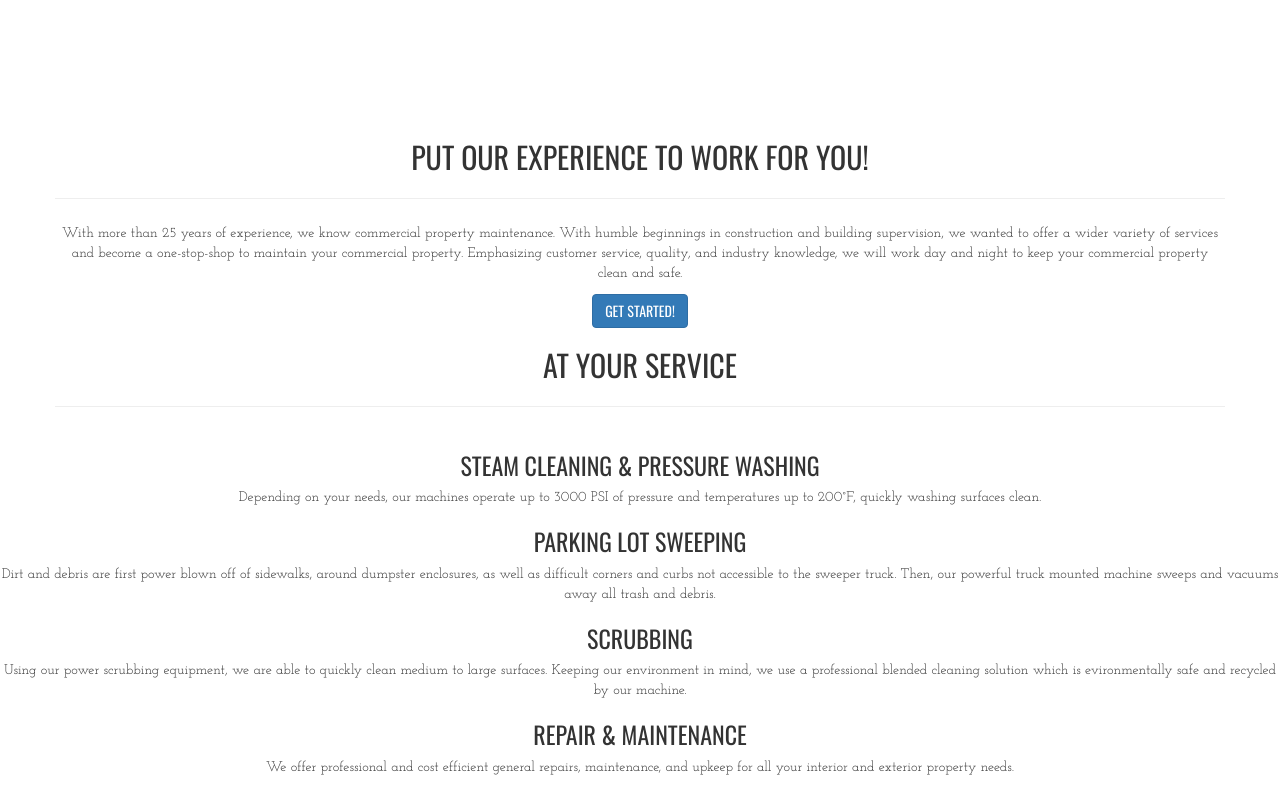
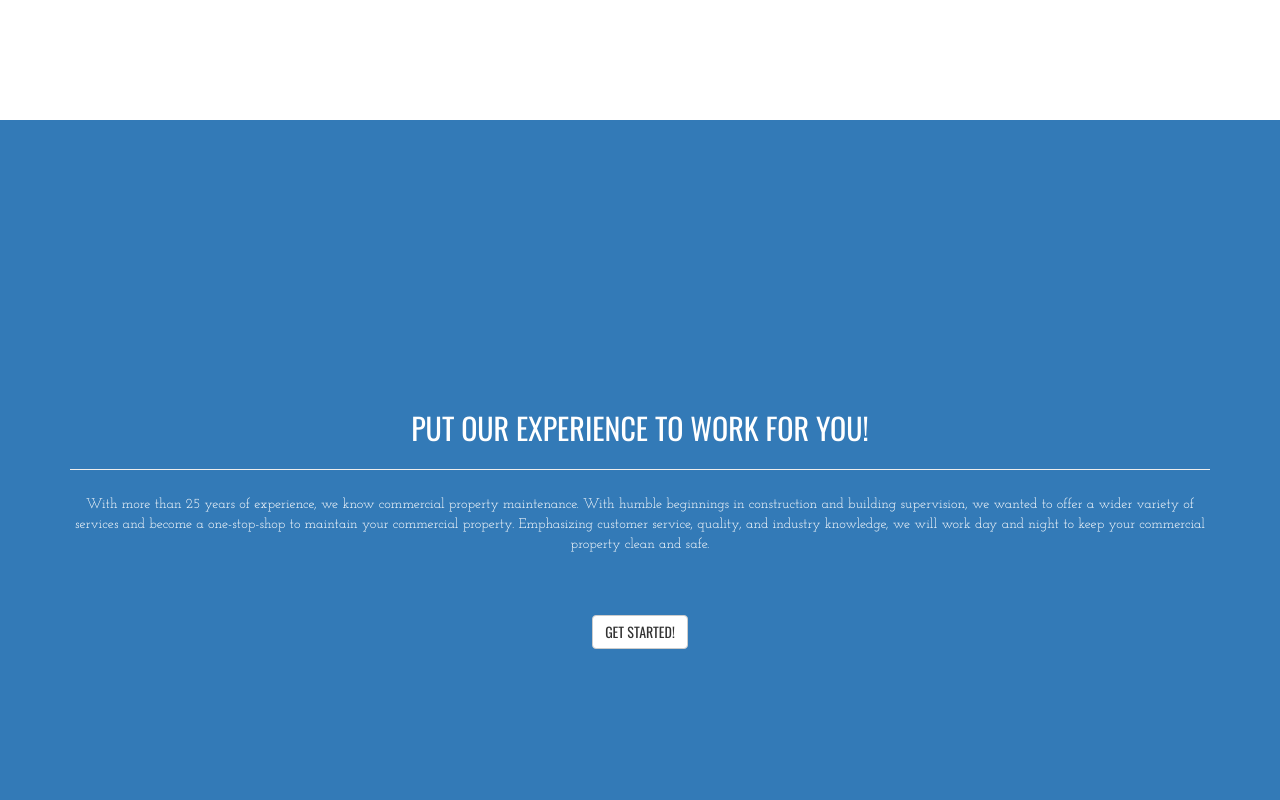
Before and after one commit to vincentvpham/dayandnightpm, a plain HTML site: page index.html in a window 1280 px wide. Shown: the part 680-1480 px from the top of the page. Drawn offline with nearby package versions, Linux system fonts and the light colour scheme.

Commit message:
format about section

```diff
--- a/index.html
+++ b/index.html
@@ -47,15 +47,13 @@
       </div>
     </header>
 
-    <section id="about">
-      <div class="container">
-        <div class="row">
-          <div class="text-center">
-            <h2 class="section-heading">Put Our Experience To Work For You!</h2>
-            <hr>
-            <p>With more than 25 years of experience, we know commercial property maintenance. With humble beginnings in construction and building supervision, we wanted to offer a wider variety of services and become a one-stop-shop to maintain your commercial property. Emphasizing customer service, quality, and industry knowledge, we will work day and night to keep your commercial property clean and safe.</p>
-            <a href="#services" class="btn btn-primary page-scroll">Get Started!</a>
-          </div>
+    <section id="about" class="bg-primary fill">
+      <div class="container vertical-center">
+        <div class="text-center">
+          <h2 class="section-heading">Put Our Experience To Work For You!</h2>
+          <hr>
+          <p>With more than 25 years of experience, we know commercial property maintenance. With humble beginnings in construction and building supervision, we wanted to offer a wider variety of services and become a one-stop-shop to maintain your commercial property. Emphasizing customer service, quality, and industry knowledge, we will work day and night to keep your commercial property clean and safe.</p>
+          <a href="#services" class="btn btn-default page-scroll">Get Started!</a>
         </div>
       </div>
     </section>
--- a/style.css
+++ b/style.css
@@ -2,7 +2,6 @@ html,
 body {
   height: 100%;
   width: 100%;
-  padding-top: 70px;
 }
 body {
   font-family: 'Josefin Slab', serif;
@@ -38,9 +37,7 @@ header .header-content {
   text-align: center;
   width: 100%;
 }
-header .header-content .header-content-inner p {
-  margin-bottom: 50px;
-}
+
 @media (min-width: 768px) {
   header {
     min-height: 100%;
@@ -69,7 +66,22 @@ header .header-content .header-content-inner p {
   }
 }
 
+.vertical-center {
+  position: relative;
+  top: 50%;
+  -webkit-transform: translateY(-50%);
+  -ms-transform: translateY(-50%);
+  transform: translateY(-50%);
+}
+
+.fill {
+  width: 100%;
+  min-height: 100%;
+  height: 100%;
+}
+
 .btn {
   font-family: 'Oswald', sans-serif;
   text-transform: uppercase;
+  margin-top: 50px;
 }
```
